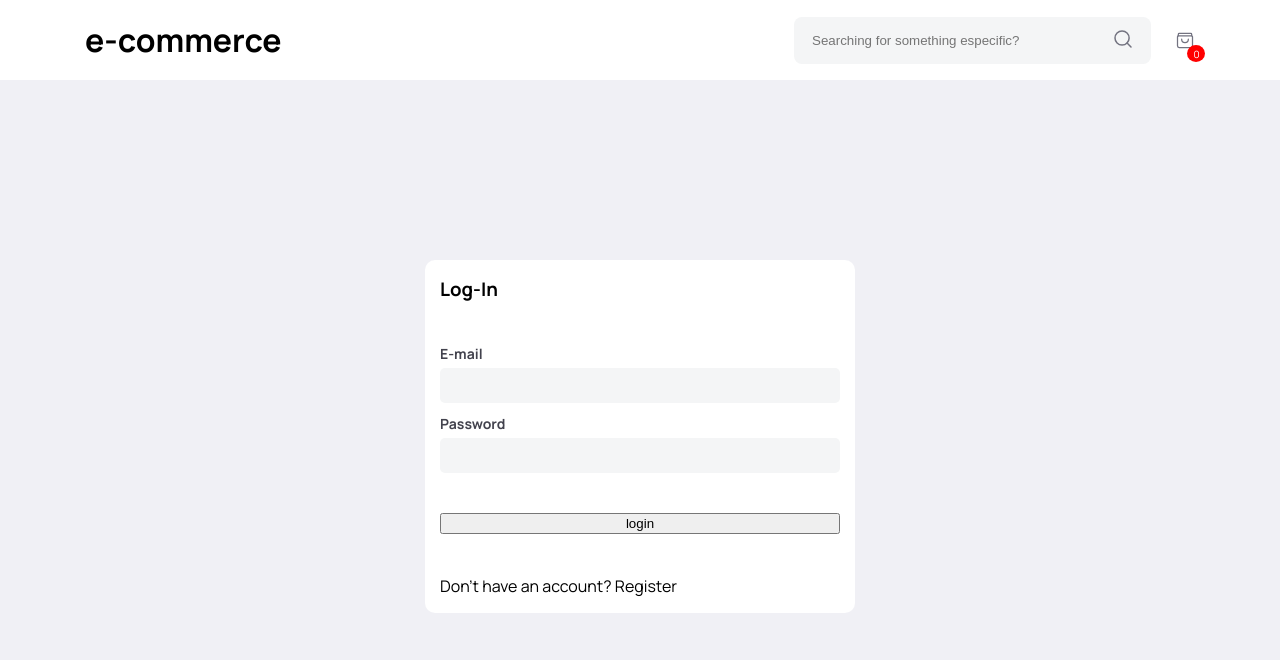
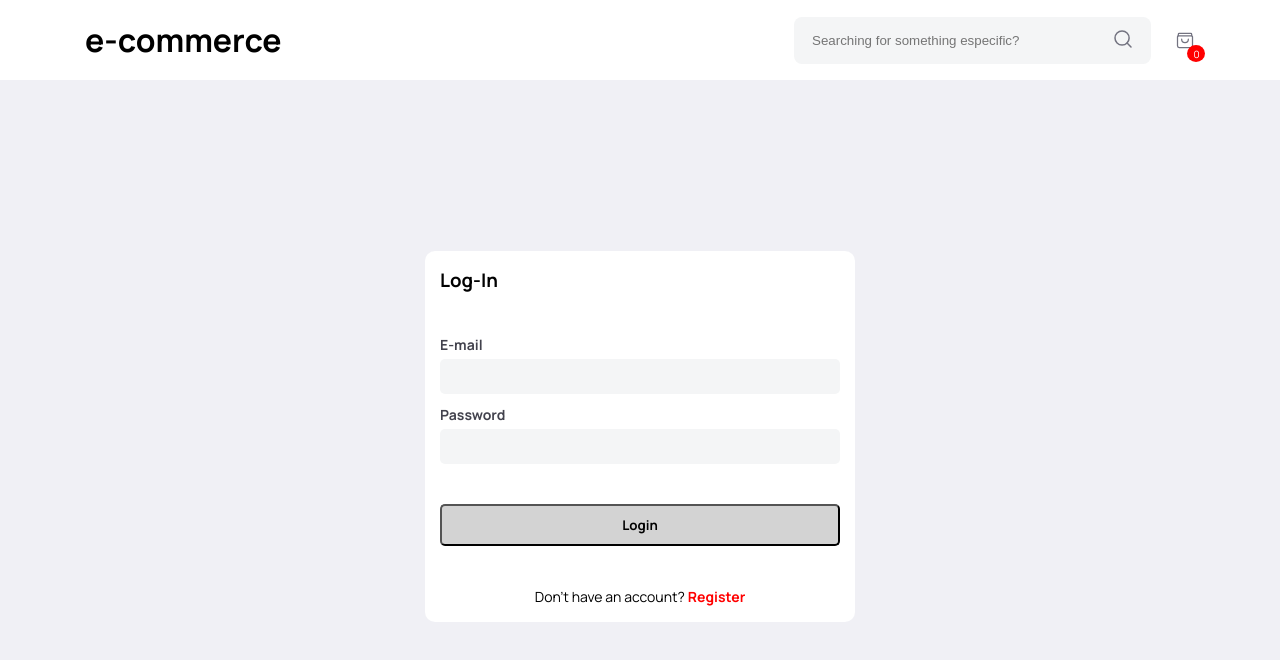
Before and after one commit to joaoghabriell1/e-commerce-app, a React (Vite) app: page /Auth in a window 1280 px wide. Shown: the top 660 px of the page. Built offline with nearby package versions, Linux system fonts and the light colour scheme; no server answers.

Commit message:
login form

```diff
--- a/src/pages/Auth/LoginForm.tsx
+++ b/src/pages/Auth/LoginForm.tsx
@@ -1,28 +1,21 @@
-import { useForm, Resolver } from "react-hook-form";
-import styled from "styled-components";
+import {
+  Form,
+  InputContainer,
+  ActionButton,
+  Error,
+  Message,
+} from "./styles.ts";
+import { useForm } from "react-hook-form";
 import { useContext } from "react";
 import { useNavigate } from "react-router-dom";
 import AuthContext from "../../store/auth-context";
 import { AuthType } from "../../store/auth-context";
+import { Link } from "react-router-dom";
 
 type FormValues = {
   email: string;
   password: string;
 };
-
-/* const resolver: Resolver<FormValues> = async (values) => {
-  return {
-    values: values.email ? values : {},
-    errors: !values.email
-      ? {
-          email: {
-            type: "required",
-            message: "Email is required.",
-          },
-        }
-      : {},
-  };
-}; */
 
 const LoginForm = () => {
   const {
@@ -37,87 +30,61 @@ const LoginForm = () => {
   const authContext = useContext(AuthContext) as AuthType;
   const { logIn } = authContext;
 
-  const submitHandler = async (e: React.FormEvent<HTMLFormElement>) => {
-    e.preventDefault();
+  const onSubmit = handleSubmit(async (data) => {
+    const { email, password } = data;
     try {
-      await logIn("", "");
+      await logIn(email, password);
       navigate("/");
     } catch (e) {
       console.log(e);
     }
-  };
+  });
 
   return (
-    <Form onSubmit={handleSubmit((data) => {})}>
+    <Form onSubmit={onSubmit}>
       <h3>Log-In</h3>
-      <InputContainer>
+      <InputContainer invalid={errors.hasOwnProperty("email")}>
         <label htmlFor="e-mail">E-mail</label>
         <input
           id="e-mail"
           type="text"
           {...register("email", {
-            required: "ads required",
-            minLength: {
-              value: 5,
-              message: "teste",
+            required: "E-mail required",
+            pattern: {
+              value: /^[\w-\.]+@([\w-]+\.)+[\w-]{2,4}$/,
+              message: "Invalid email address",
             },
           })}
         />
-        <div>{errors?.email && <p>{errors.email.message}</p>}</div>
+        <div>{errors?.email && <Error>{errors.email.message}</Error>}</div>
       </InputContainer>
-      <InputContainer>
+      <InputContainer invalid={errors.hasOwnProperty("password")}>
         <label htmlFor="password">Password</label>
         <input
           id="password"
           type="password"
           {...register("password", {
-            required: "erro required",
+            required: "Password required",
+            minLength: {
+              value: 6,
+              message: "Your password has to be at least 6 characters",
+            },
           })}
         />
-        <div>{errors?.password && <p>{errors.password.message}</p>}</div>
+        <div>
+          {errors?.password && <Error>{errors.password.message}</Error>}
+        </div>
       </InputContainer>
 
       <ActionButton>login</ActionButton>
-      <div>Don't have an account? Register</div>
+      <Message>
+        Don't have an account?{" "}
+        <Link to="/">
+          <span>Register</span>
+        </Link>
+      </Message>
     </Form>
   );
 };
 
-const InputContainer = styled.div`
-  display: flex;
-  flex-direction: column;
-  width: 100%;
-  label {
-    font-size: 14px;
-    margin-bottom: 4px;
-    font-weight: bold;
-    color: var(--clr-gray-100);
-  }
-  input {
-    background: var(--clr-gray-200);
-    border: 0;
-    border-radius: 5px;
-    padding: 1rem;
-  }
-`;
-
-export const ActionButton = styled.button`
-  margin-block: 3rem;
-`;
-
-export const Form = styled.form`
-  min-width: 400px;
-  display: grid;
-  align-items: center;
-  background: var(--clr-white);
-  border-radius: 1rem;
-  padding: 1.5rem 1.5rem;
-  gap: 1rem;
-  h3 {
-    text-align: start;
-    font-size: W 2.5rem;
-    margin-bottom: 3rem;
-  }
-`;
-
 export default LoginForm;
--- /dev/null
+++ b/src/pages/Auth/styles.ts
@@ -0,0 +1,70 @@
+import styled from "styled-components";
+
+interface InputProps {
+  invalid: boolean;
+}
+
+export const Message = styled.div`
+  font-size: 1.4rem;
+  text-align: center;
+  span {
+    color: red;
+    font-weight: bold;
+  }
+`;
+
+export const InputContainer = styled.div<InputProps>`
+  display: flex;
+  flex-direction: column;
+  width: 100%;
+  label {
+    font-size: 14px;
+    margin-bottom: 4px;
+    font-weight: bold;
+    color: var(--clr-gray-100);
+  }
+  input {
+    background: var(--clr-gray-200);
+    border: 0;
+    border-radius: 5px;
+    padding: 1rem;
+    border: 2px solid ${(p: InputProps) => (p.invalid ? "red" : "none")};
+    outline: 0;
+  }
+`;
+
+export const ActionButton = styled.button`
+  margin-block: 3rem;
+  padding-block: 1rem;
+  border-radius: 5px;
+  font-family: inherit;
+  text-transform: capitalize;
+  font-weight: bold;
+  background: lightgray;
+  &:hover {
+    cursor: pointer;
+    opacity: 0.8;
+  }
+`;
+
+export const Form = styled.form`
+  min-width: 400px;
+  display: grid;
+  align-items: center;
+  background: var(--clr-white);
+  border-radius: 1rem;
+  padding: 1.5rem 1.5rem;
+  gap: 1rem;
+  h3 {
+    text-align: start;
+    font-size: W 2.5rem;
+    margin-bottom: 3rem;
+  }
+`;
+
+export const Error = styled.p`
+  font-size: 1.3rem;
+  color: red;
+  font-weight: bold;
+  margin-top: 5px;
+`;
```
